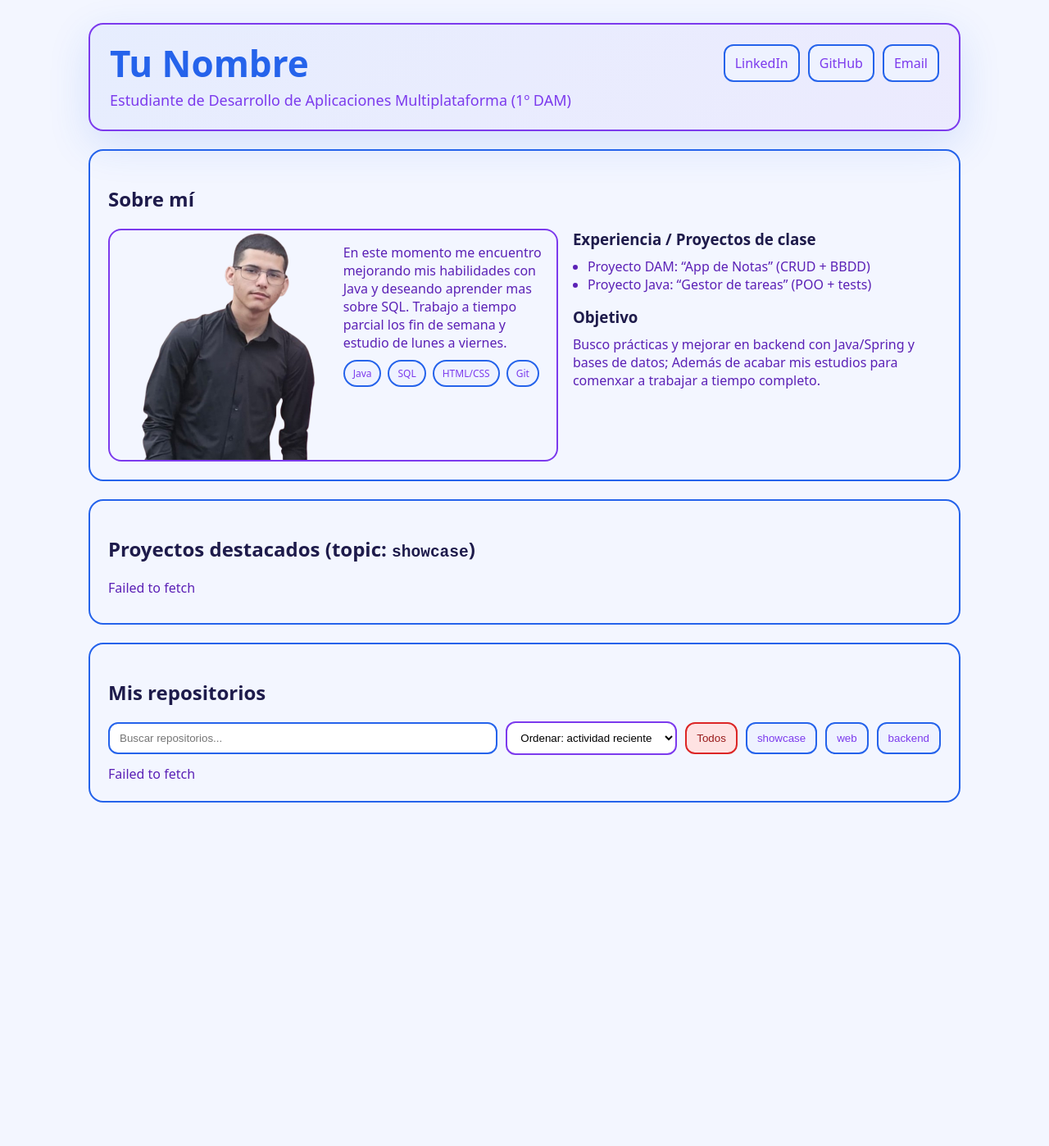
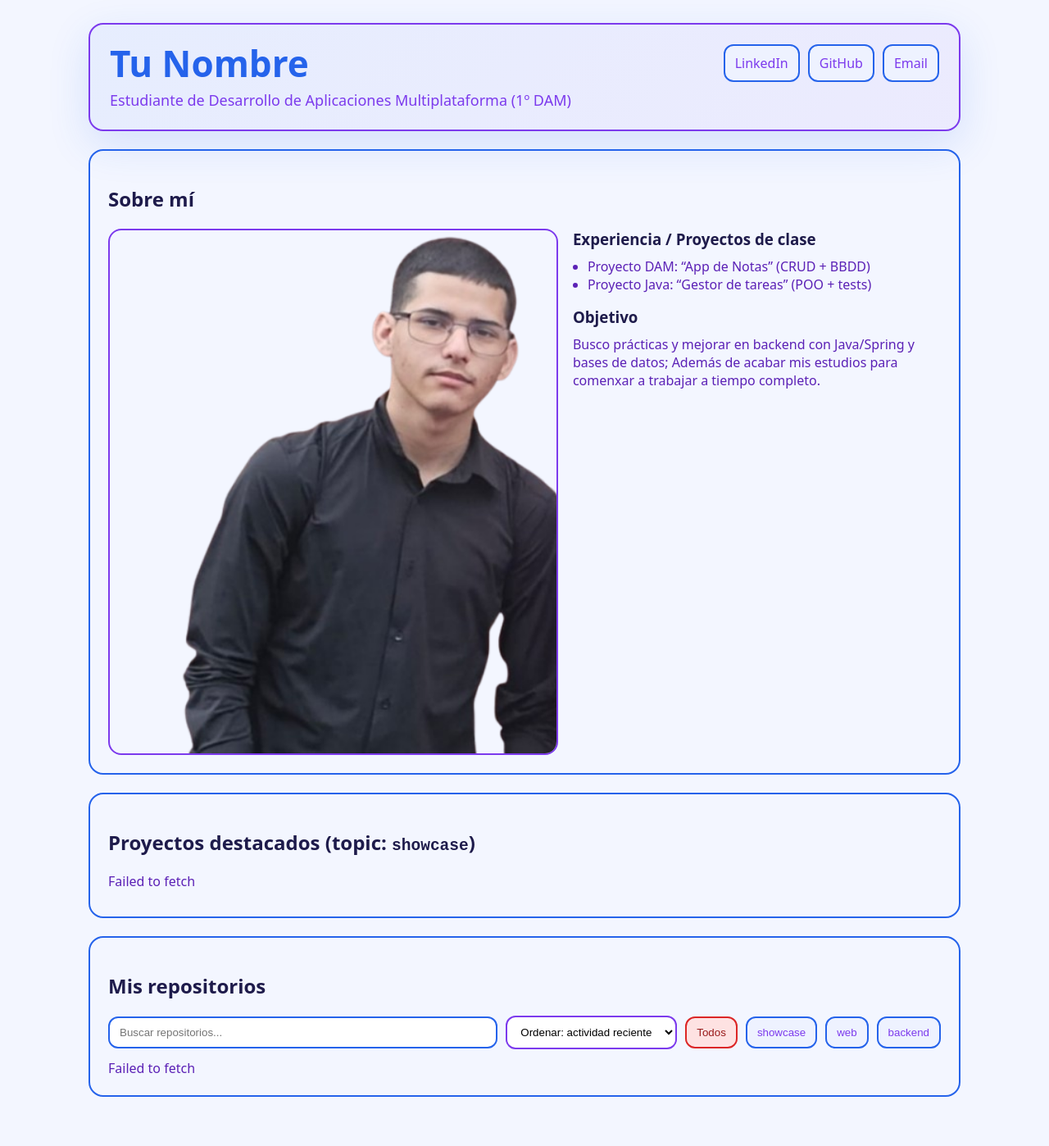
Before and after one commit to JulianGHJimenez/JulianGHJimenez.github.io, a Jekyll site: the page built from index.html, in a window 1280 px wide. Shown: the whole page at 82% size. Built offline with Jekyll 4.4.1, drawn with Linux system fonts in a browser that asks for light colours; before the commit the page ends 1039 px from its top, so only the background shows below that.

Commit message:
actualizar perfil2.0

```diff
--- a/assets/css/styles.css
+++ b/assets/css/styles.css
@@ -58,7 +58,7 @@ body{
   border:2px solid var(--brand2);
 }
 
-.profile img{width:46%;object-fit:cover;display:block}
+.profile img{width:auto;height:auto;object-fit:cover;display:block}
 .profile .bio{padding:16px}
 
 .pillrow{display:flex;flex-wrap:wrap;gap:8px;margin-top:10px}
```
Also changed, not shown: 1 other file.
